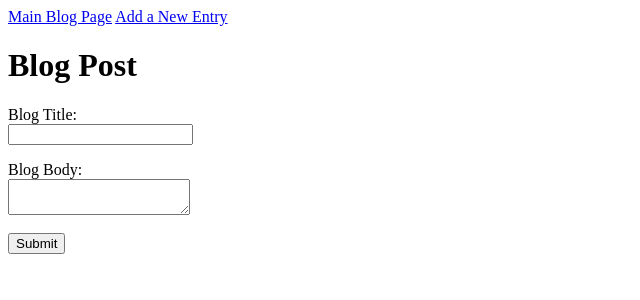
After one commit to bdburns6389/build-a-blog, a Flask app: page /newpost in a window 1280 px wide. The commit adds this page. Shown: the top 300 px of the page, without its empty margins (0-640 px from the left). Run offline with Flask 2, Linux system fonts and the light colour scheme.

Commit message:
Started newpost.html

```diff
--- a/main.py
+++ b/main.py
@@ -19,12 +19,17 @@ class Blog(db.Model):
         self.title = title
         self.body = body
 
-
-@app.route('/', methods=['POST', 'GET'])
+@app.route('/')
+@app.route('/blog', methods=['POST', 'GET'])
 def index():
     entries = Blog.query.all()
 
     return render_template('blog.html', entries=entries)
+
+@app.route('/newpost', methods=['POST', 'GET'])
+def newpost():
+
+    return render_template('newpost.html')
 
 
 
--- a/templates/base.html
+++ b/templates/base.html
@@ -11,7 +11,7 @@
 <body>
 
     <div>
-        <a href='/'>Main Blog Page</a>
+        <a href='/blog'>Main Blog Page</a>
         <span><a href='/newpost'>Add a New Entry</a></span>
     </div>
 
--- a/templates/blog.html
+++ b/templates/blog.html
@@ -8,8 +8,8 @@
 
 <ul>
     {% for entry in entries %}
-    <li>{{entry.title}}</li>
-    <li>{{entry.body}}</li>
+    <p>{{entry.title}}</p>
+    <p>{{entry.body}}</p>
     <hr />
     {% endfor %}
 </ul>
--- /dev/null
+++ b/templates/newpost.html
@@ -0,0 +1,23 @@
+
+{% extends "base.html" %}
+
+{% block content %}
+
+<h1>Blog Post</h1>
+
+
+    <form action="/" method="post">
+        <label for="blog_title">Blog Title: </label><br>
+        <input type="text" name="rot">
+        <p>
+        <label for="blog_title">Blog Body: </label><br>
+        <textarea name="text"></textarea>
+        <br>
+        <br>
+        <input type="submit" value="Submit"/>
+        </p>
+    </form>
+
+{% endblock %}
+
+<!--Always keep instances plural-->
```
